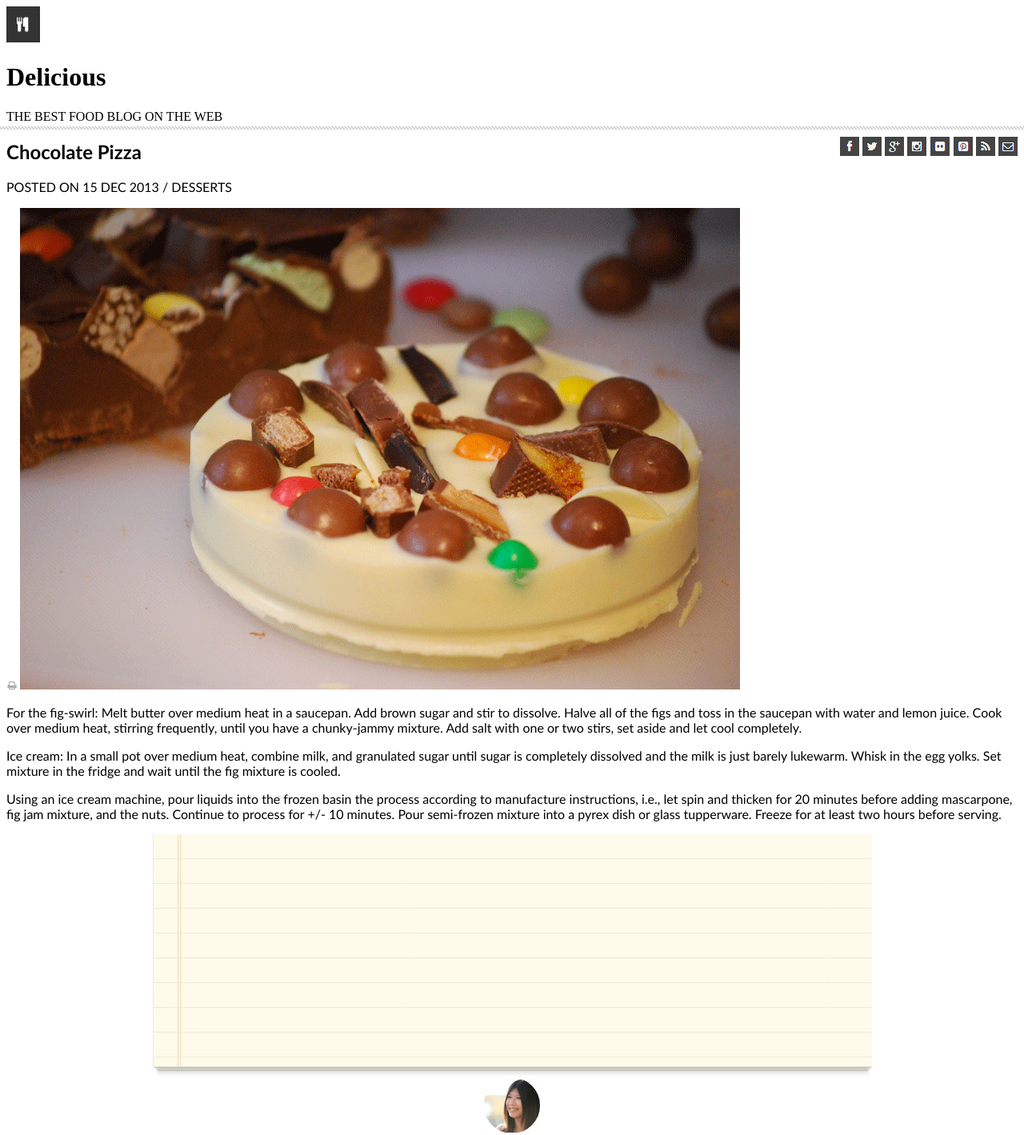
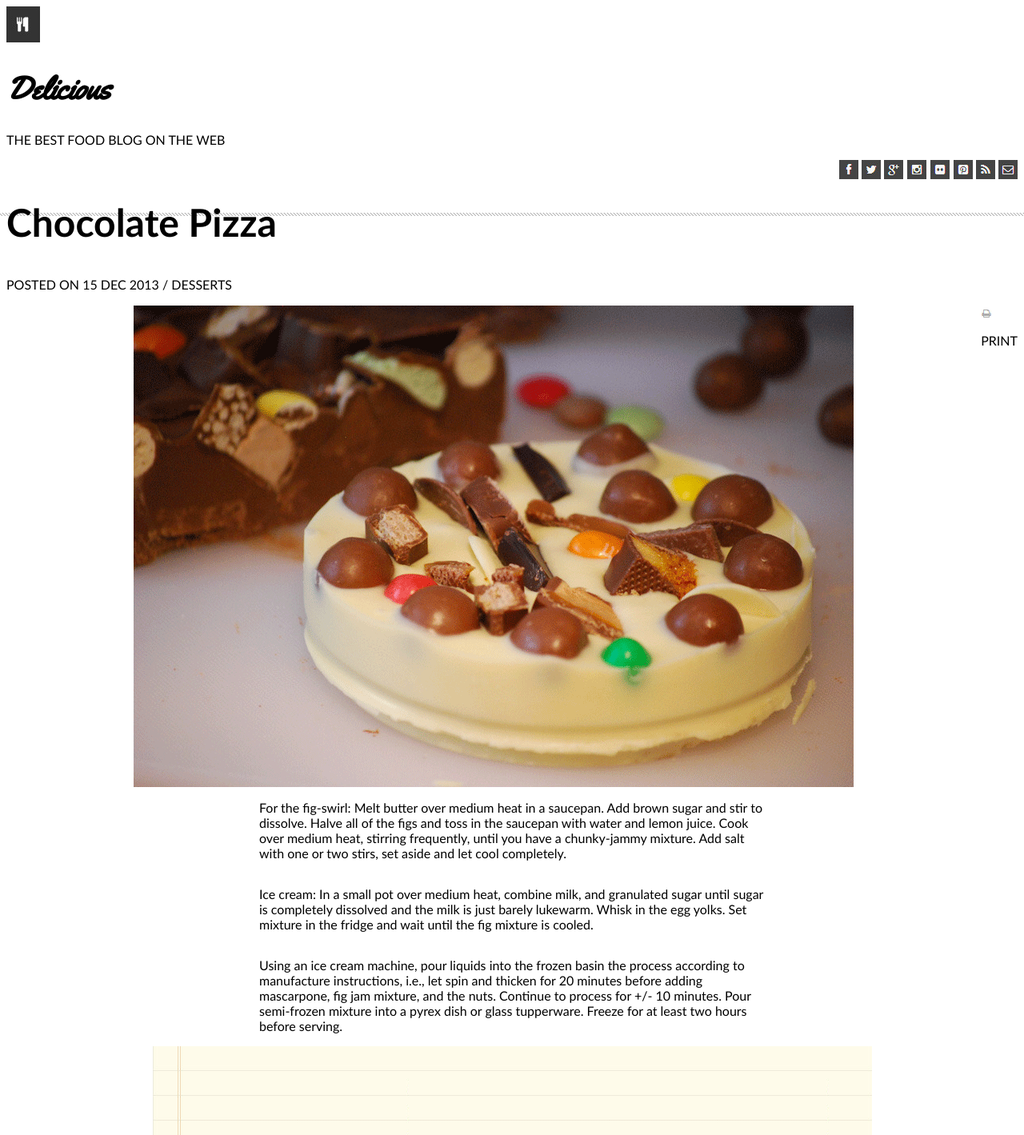
Before and after one commit to ReeceRenninger/chocolate-pizza, a plain HTML site: page index.html in a window 1280 px wide. Shown: the top 1419 px of the page at 80% size. Drawn offline with Linux system fonts and the light colour scheme.

Commit message:
updated img placement, fixed main body text placement

```diff
--- a/css/styles.css
+++ b/css/styles.css
@@ -1,34 +1,75 @@
 body{
   background-image: url(/img/hr-img.png) ;
   background-repeat: repeat-x;
-  background-position: 5% 10%;
+  background-position: 5% 14%;
+  font-family: 'Gill Sans', 'Gill Sans MT', Calibri, 'Trebuchet MS', sans-serif;
+}
+#headerTitle{
+  font-family: 'Yellowtail', cursive;
+  font-size: 2.5em;
+}
+
+#headerPos{
+}
+
+h1{
+  font-size: 3em;
 
 }
+
 #headerImgs{
   float: right;
 }
-#breaklineImg{
 
+#printerImg{
+  float:right;
 }
 
 #mainPageInfo {
 font-family: 'Gill Sans', 'Gill Sans MT', Calibri, 'Trebuchet MS', sans-serif;
 align-items: center;
+padding-top: 10px;
 }
+
+#mainImg{
+  display: block;
+  margin-left: auto;
+  margin-right: auto;
+}
+
+#mainText{
+  display: flex;
+  flex-direction: column;
+  width: 50%;
+  margin: auto;
+}
+
+#breaklineImg{
+
+}
+
+
 #linedPage{
   display: block;
   margin-left: auto;
   margin-right: auto;
 }
+
 footer{
   font-family: 'Gill Sans', 'Gill Sans MT', Calibri, 'Trebuchet MS', sans-serif;
-  text-align: center;
+
 }
+
+#authorBio{
+
+}
+
 #smallLogo{
   display: block;
   margin-left: auto;
   margin-right: auto;
 }
+
 button {
   float: right;
 }
--- a/index.html
+++ b/index.html
@@ -6,6 +6,9 @@
   <meta http-equiv="X-UA-Compatible" content="IE=edge">
   <meta name="viewport" content="width=device-width, initial-scale=1.0">
   <title>Chocolate Pizza</title>
+  <link rel="preconnect" href="https://fonts.googleapis.com">
+  <link rel="preconnect" href="https://fonts.gstatic.com" crossorigin>
+  <link href="https://fonts.googleapis.com/css2?family=Yellowtail&display=swap" rel="stylesheet">
   <!-- <link rel="stylesheet" href="css/reset.css"> -->
   <link rel="stylesheet" href="css/styles.css">
 </head>
@@ -13,8 +16,10 @@
 <body>
   <header>
     <img src="img/logo.png" alt="large fork and knife logo">
-    <h1>Delicious</h1>
+    <div id="headerPos">
+      <h1 id="headerTitle">Delicious</h1>
       <p>THE BEST FOOD BLOG ON THE WEB</p>
+    </div>
     <section id="headerImgs">
       <img src="img/fb-icon.png" alt="facebook icon">
       <img src="img/twit-icon.png" alt="twitter icon">
@@ -27,12 +32,17 @@
     </section>
   </header>
   <main>
-    <article id="mainPageInfo">
+    <section id="mainPageInfo">
 
       <h1>Chocolate Pizza</h1>
       <p>POSTED ON 15 DEC 2013 / DESSERTS</p>
+      <div id="printerImg">
         <img src="img/print-icon.png" alt="small print icon">
-      <img src="img/choco-pizza.png" alt="Chocolate Pizza image">
+        <p>PRINT</p>
+      </div>
+      <img id="mainImg" src="img/choco-pizza.png" alt="Chocolate Pizza image">
+
+      <article id="mainText">
         <p>
           For the fig-swirl: Melt butter over medium heat in a saucepan. Add brown sugar and stir to dissolve. Halve all
           of the figs and toss in the saucepan with water and lemon juice. Cook over medium heat, stirring frequently,
@@ -40,17 +50,16 @@
         </p>
         <p>
           Ice cream: In a small pot over medium heat, combine milk, and granulated sugar until sugar is completely
-        dissolved and the milk is just barely lukewarm. Whisk in the egg yolks. Set mixture in the fridge and wait until
-        the fig mixture is cooled.
+          dissolved and the milk is just barely lukewarm. Whisk in the egg yolks. Set mixture in the fridge and wait
+          until the fig mixture is cooled.
         </p>
         <p>
           Using an ice cream machine, pour liquids into the frozen basin the process according to manufacture
           instructions, i.e., let spin and thicken for 20 minutes before adding mascarpone, fig jam mixture, and the nuts.
-        Continue to process for +/- 10 minutes. Pour semi-frozen mixture into a pyrex dish or glass tupperware. Freeze
-        for at least two hours before serving.
+          Continue to process for +/- 10 minutes. Pour semi-frozen mixture into a pyrex dish or glass tupperware. Freeze for at least two hours before serving.
         </p>
-
       </article>
+    </section>
 
     <img id="linedPage" src="img/list-bg.png" alt="lined page img">
 
@@ -58,7 +67,10 @@
     <footer>
       <img src="img/van-pic.png" alt="Vanessa Stevenson">
       <article id="author info">
+        <div id="authorBio">
+        <h2>Vanessa Stevenson</h2>
         <p>Food enthusiast, photography fan. Add a pinch of raw foodism and that's pretty much who I am.</p>
+      </div>
         <button>SHARE RECIPE</button>
         <img id="smallLogo" src="img/small-logo.png" alt="small fork and knife image">
         <p>Delicious 2013 &copy; All Rights Reserved.</p>
```
Lines whose indentation alone changed are shown as unchanged.
